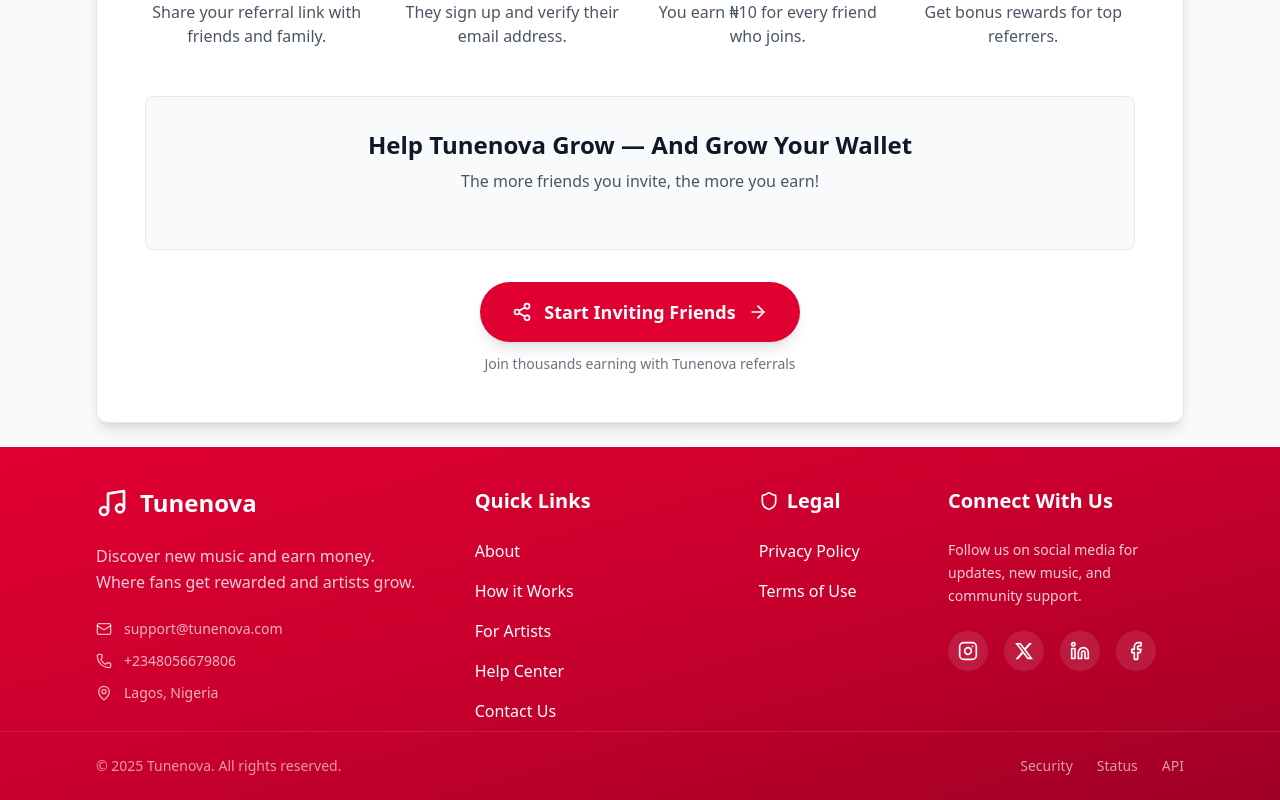
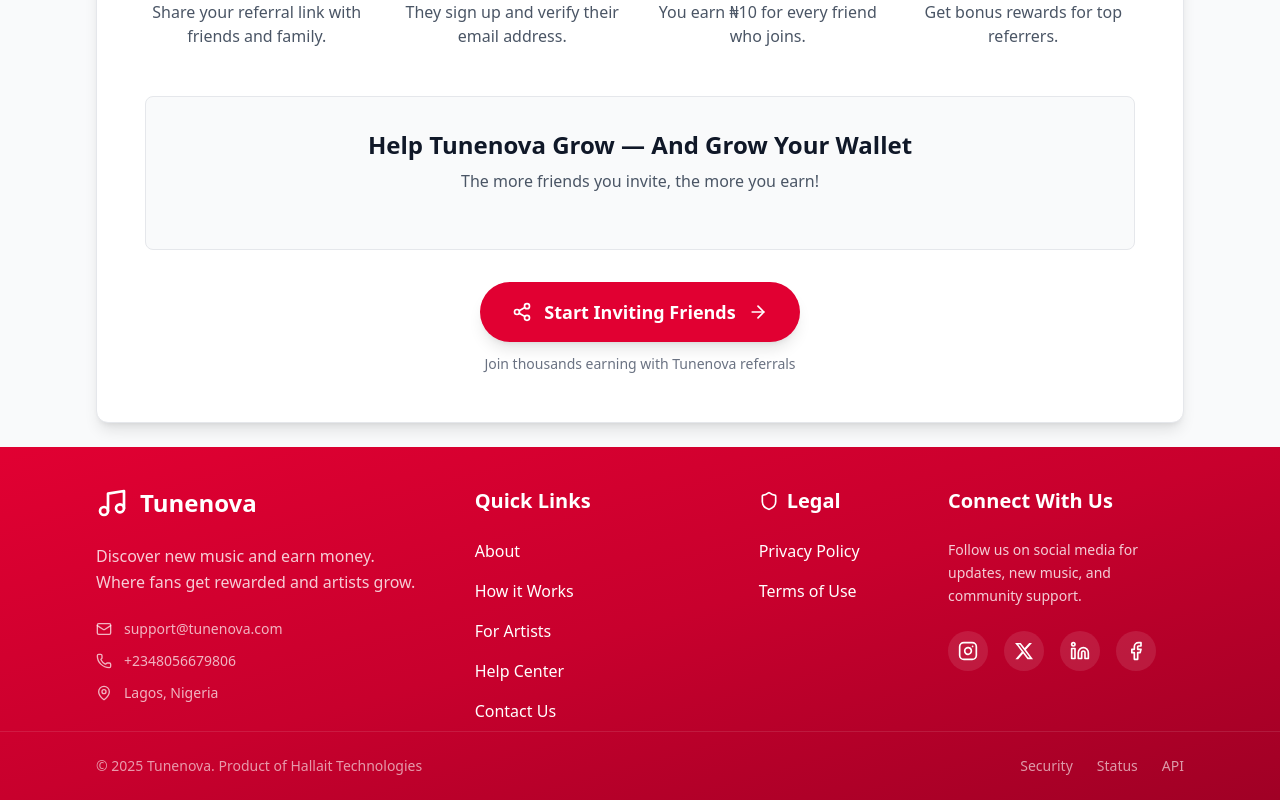
Before and after one commit to Davidigbokwe/tunenova-web, a Next.js app: page / in a window 1280 px wide. Shown: the part 2628-3428 px from the top of the page. Built offline with nearby package versions, Linux system fonts and the light colour scheme.

Commit message:
Update footer

```diff
--- a/components/Footer.jsx
+++ b/components/Footer.jsx
@@ -259,7 +259,7 @@
         <div className="max-w-7xl mx-auto">
           <div className="flex flex-col md:flex-row justify-between items-center gap-4">
             <motion.p className="text-white/60 text-sm text-center md:text-left">
-              © 2025 Tunenova. All rights reserved.
+              © 2025 Tunenova. Product of Hallait Technologies
             </motion.p>
 
             <div className="flex items-center gap-6 text-sm">
```
